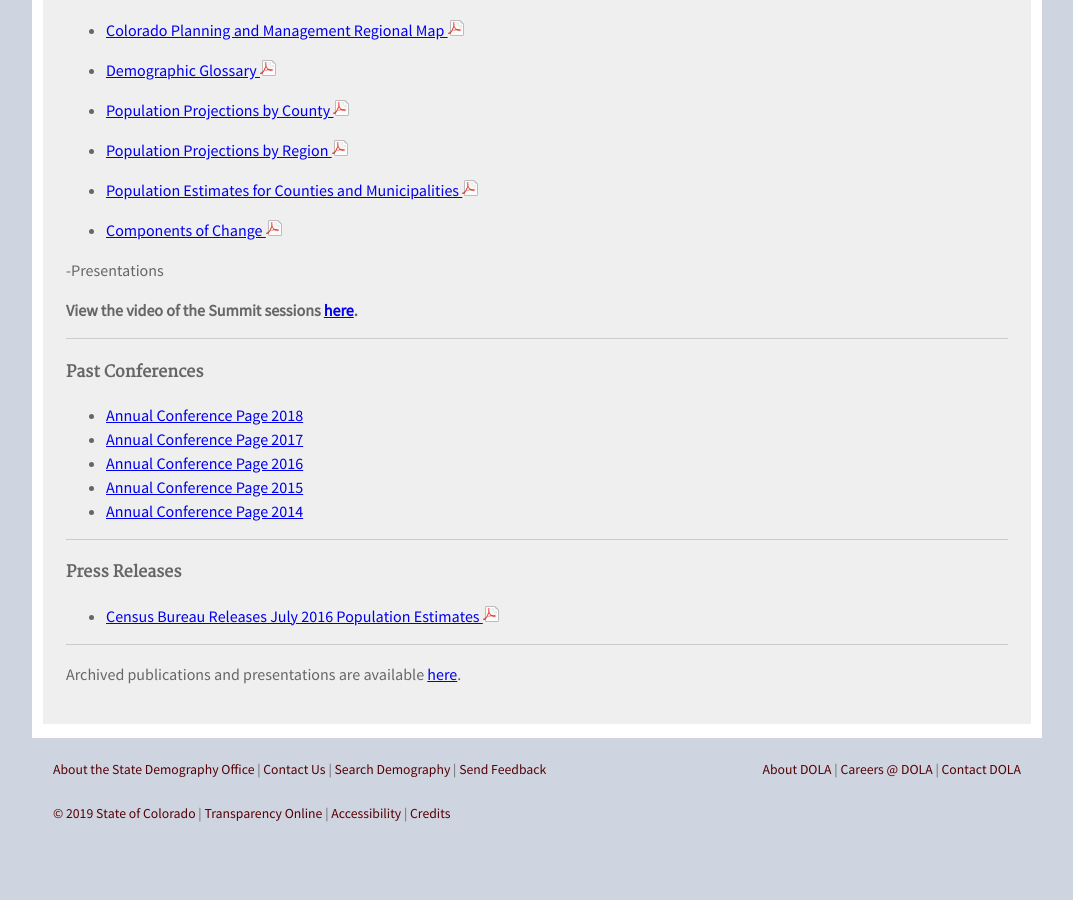
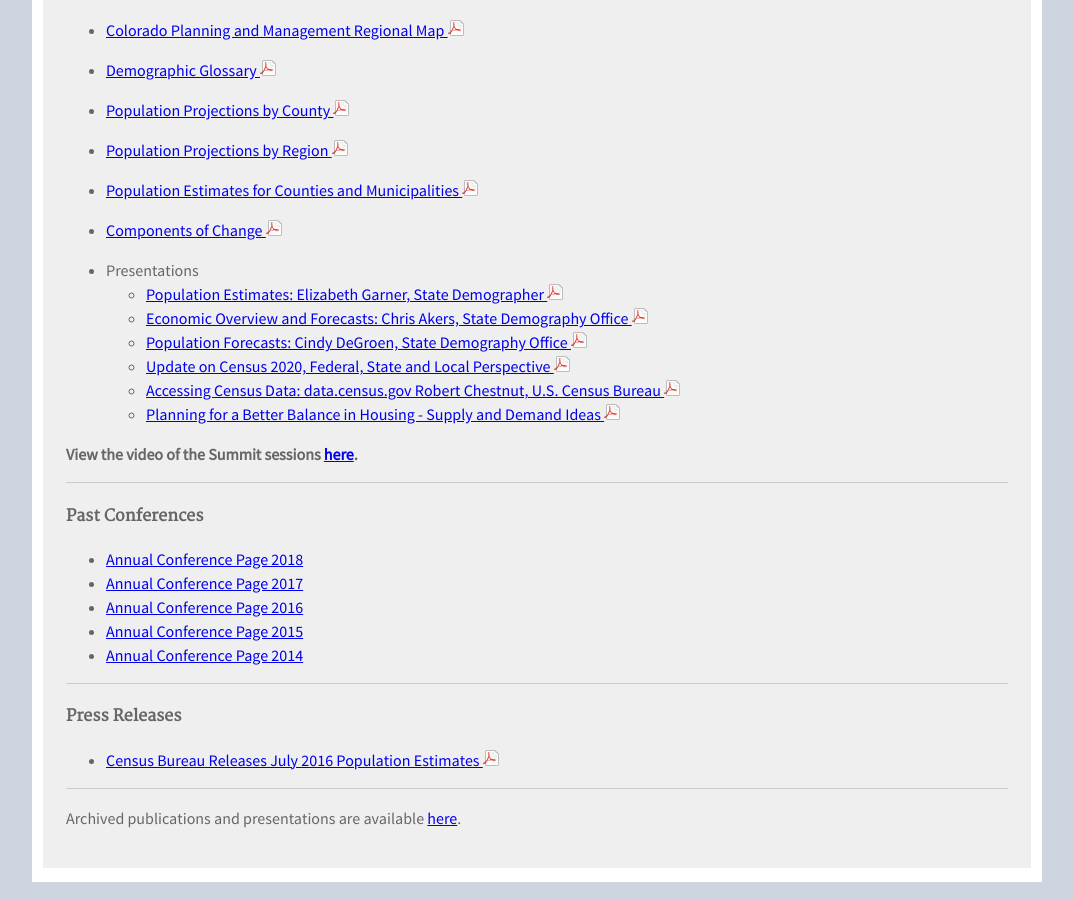
Before and after one commit to TBleess/Website_New, a Jekyll site: the page built from pages/9_Not_in_Menu/publications-and-presentations.md, in a window 1280 px wide and 900 px high, scrolled down 1676 px. Shown: the whole window, without its empty margins (103-1176 px from the left). Built offline with Jekyll 4.4.1, drawn with Linux system fonts in a browser that asks for light colours; before the commit the page ends 2522 px from its top, so only the background shows below that.

Commit message:
Update publications-and-presentations.md

```diff
--- a/pages/9_Not_in_Menu/publications-and-presentations.md
+++ b/pages/9_Not_in_Menu/publications-and-presentations.md
@@ -91,9 +91,13 @@ We've moved all of our profiles to their own page, which can be found [here.](ht
 
  - [Components of Change ![pdf](/images/page_white_acrobat.png 'download pdf file')](https://drive.google.com/uc?export=download&id=1SRM0nXP0CbEpy7BM7loAr1TBydFLP3G7)
 
--Presentations
-
-
+- Presentations
+  - [Population Estimates:  Elizabeth Garner, State Demographer ![pdf](/images/page_white_acrobat.png 'download pdf file')](https://drive.google.com/open?id=1ioG-piOelz8Tm0ju_krbKlcOQnPxlL4k)
+  - [Economic Overview and Forecasts: Chris Akers, State Demography Office ![pdf](/images/page_white_acrobat.png 'download pdf file')](https://drive.google.com/open?id=1gePpWaig9-P2o8uljx2xazEOra30yt1J)
+  - [Population Forecasts: Cindy DeGroen, State Demography Office ![pdf](/images/page_white_acrobat.png 'download pdf file')](https://drive.google.com/open?id=1Bl79-42hqgd90KlK1JqoKr5Gy0FzQYuX)
+  - [Update on Census 2020, Federal, State and Local Perspective ![pdf](/images/page_white_acrobat.png 'download pdf file')](https://drive.google.com/open?id=17MeJIPwrDDj8JTI1gzkn5HOKOFEs_fS6)
+  - [Accessing Census Data: data.census.gov  Robert Chestnut, U.S. Census Bureau ![pdf](/images/page_white_acrobat.png 'download pdf file')](https://drive.google.com/open?id=1uWHWxv4M2UNbK0SipP-joXwghe1Vjj1L)
+  - [Planning for a Better Balance in Housing - Supply and Demand Ideas ![pdf](/images/page_white_acrobat.png 'download pdf file')](https://drive.google.com/open?id=19sv56f44vRc3Av1HwST-y99RNz7UqzqZ)
 
  **View the video of the Summit sessions [here](https://dola.ompnetwork.org/sessions/120159?embedInPoint=1&embedOutPoint=29819&shareMethod=embed).**
 
```
